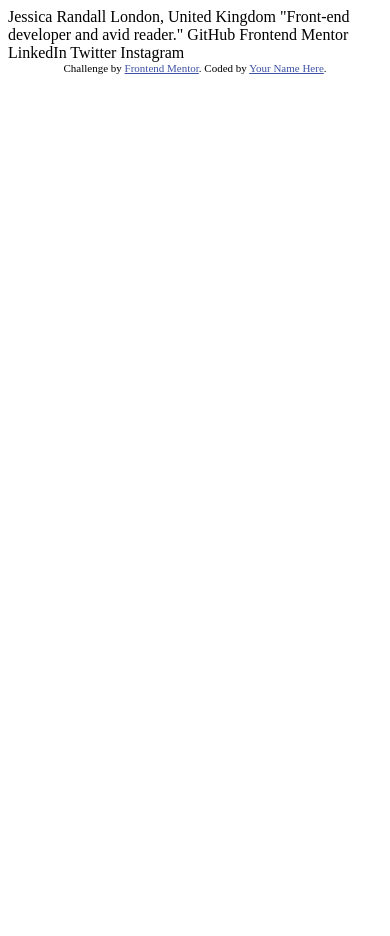
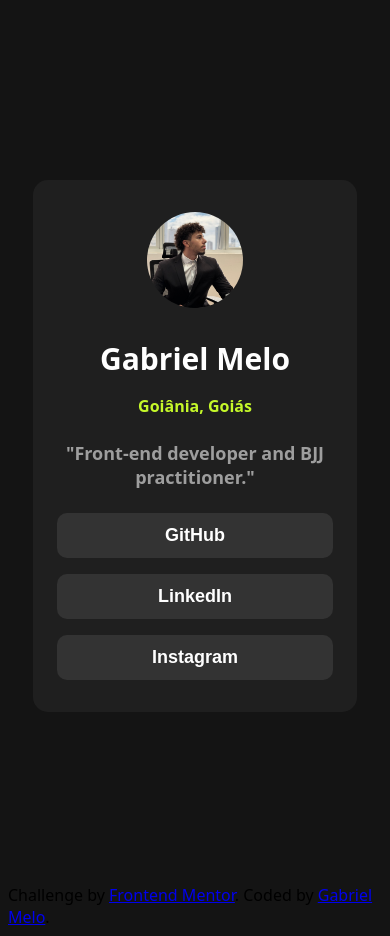
Before and after one commit to gabrielmds0/SocialLinks, a plain HTML site: page index.html in a window 390 px wide. Before the commit the page ends 844 px from the top, so only its background shows below. Drawn offline with Linux system fonts and the light colour scheme.

Commit message:
finalização de responsividade e estilização

```diff
--- a/index.html
+++ b/index.html
@@ -1,34 +1,40 @@
 <!DOCTYPE html>
 <html lang="en">
+
 <head>
   <meta charset="UTF-8">
-  <meta name="viewport" content="width=device-width, initial-scale=1.0"> <!-- displays site properly based on user's device -->
+  <meta name="viewport" content="width=device-width, initial-scale=1.0">
+  <!-- displays site properly based on user's device -->
+
 
   <link rel="icon" type="image/png" sizes="32x32" href="./assets/images/favicon-32x32.png">
+  <link rel="stylesheet" href="styles.css">
 
   <title>Frontend Mentor | Social links profile</title>
+</head>
 
-  <!-- Feel free to remove these styles or customise in your own stylesheet 👍 -->
-  <style>
-    .attribution { font-size: 11px; text-align: center; }
-    .attribution a { color: hsl(228, 45%, 44%); }
-  </style>
-</head>
 <body>
+  <div class="content">
+    <div class="card-container">
+      <div class="image-container"><img src="assets/images/profile.jpg"></div>
 
-  Jessica Randall
-  London, United Kingdom
-  "Front-end developer and avid reader."
+      <div class="info-container">
+      <p class="title">Gabriel Melo</p>
+      <p class="location">Goiânia, Goiás</p>
+      <p class="subtitle">"Front-end developer and BJJ practitioner."</p>
+    </div>
+      <div class="btn-container">
+       <a href="https://github.com/gabrielmds0" target="_blank"><button class="button">GitHub</button></a>
+       <a href="https://www.linkedin.com/in/gabriel-melo-dos-santos/" target="_blank"><button class="button">LinkedIn</button></a>
+       <a href="https://www.instagram.com/gabrielmelods/" target="_blank"><button class="button" >Instagram</button></a>
+      </div>
+    </div>
+  </div>
 
-  GitHub
-  Frontend Mentor
-  LinkedIn
-  Twitter
-  Instagram
-
-  <div class="attribution">
+ <div class="attribution">
     Challenge by <a href="https://www.frontendmentor.io?ref=challenge" target="_blank">Frontend Mentor</a>.
-    Coded by <a href="#">Your Name Here</a>.
+    Coded by <a href="#">Gabriel Melo</a>.
   </div>
 </body>
+
 </html>
--- /dev/null
+++ b/styles.css
@@ -0,0 +1,125 @@
+
+
+html{
+    background: hsl(0, 0%, 8%);
+    font-family: system-ui, -apple-system, BlinkMacSystemFont, 'Segoe UI', Roboto, Oxygen, Ubuntu, Cantarell, 'Open Sans', 'Helvetica Neue', sans-serif;
+    font-size: 16px;
+    margin: 0;
+}
+
+.content{
+    display: flex;
+    justify-content: center;
+    align-items: center;
+    min-height: 100dvh;
+    padding: 1rem;
+}
+
+.card-container{
+    background-color: hsl(0, 0%, 12%);
+    border-radius: 15px;
+    width: 90%;
+    max-width: 400px;
+    padding: 2rem 1.5rem;
+    box-sizing: border-box;
+
+
+}
+
+img{
+   width: 35%;
+   max-width: 200px;
+   min-width: 96px;
+   border-radius: 100%;
+   height: auto;
+   display: block;
+   margin: 0 auto 1.5rem auto;
+}
+.info-container{
+    margin-bottom: 1.5rem;
+    text-align: center;
+    color: white;
+}
+
+.btn-container{
+    display: flex;
+    flex-direction: column;
+    gap: 1rem;
+}
+
+.title{
+    font-size: 1.75rem;
+    font-weight: 700;
+    margin-bottom: 0.5rem;
+}
+
+.location{
+    font-size: 1rem;
+    color: hsl(75, 94%, 57%);
+    font-weight: 600;
+    margin-bottom: 1.5rem;
+}
+
+
+.subtitle{
+    font-size: 0.9375rem;
+    color: rgb(158, 158, 158);
+    font-weight: 600;
+}
+
+.button{
+    ccursor: pointer;
+    border: none;
+    width: 100%;
+    font-size: 0.9375rem;
+    font-weight: 700;
+    border-radius: 10px;
+    background-color: hsl(0, 0%, 20%);
+    color: white;
+    padding: 1rem;
+    transition: all 0.3s ease;
+}
+
+.button:hover{
+    background-color: hsl(75, 94%, 57%);
+    color: hsl(0, 0%, 8%);
+
+}
+.button:focus{
+    background-color: hsl(75, 94%, 57%);
+    color: hsl(0, 0%, 8%);
+
+}
+@media (max-width: 768px) {  /* Tablets and smaller */
+    .card-container {
+        width: 80%;  /* Slightly bigger than mobile */
+    }
+
+    .button {
+        width: 100%;  /* Make buttons full width */
+        font-size: 20px; /* Reduce text size */
+    }
+
+    .title {
+        font-size: 35px; /* Adjust text */
+    }
+
+    .subtitle {
+        font-size: 18px;
+    }
+}
+
+@media (max-width: 480px) {  /* Mobile screens */
+    .card-container {
+        width: 95%; /* Use almost the full screen width */
+    }
+
+    .title {
+        font-size: 30px; /* Reduce title size */
+    }
+
+    .button {
+        font-size: 18px;
+        padding: 12px 0; /* Reduce padding */
+    }
+}
```
Also changed, not shown: assets/images/profile.jpg (added).
